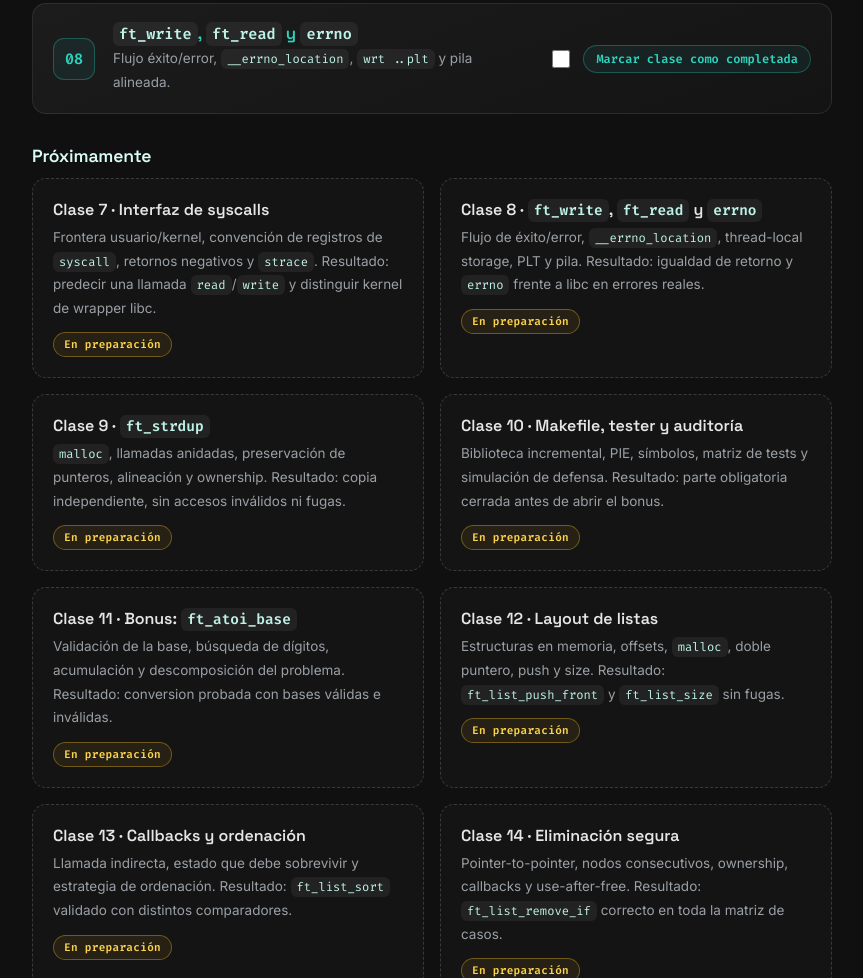
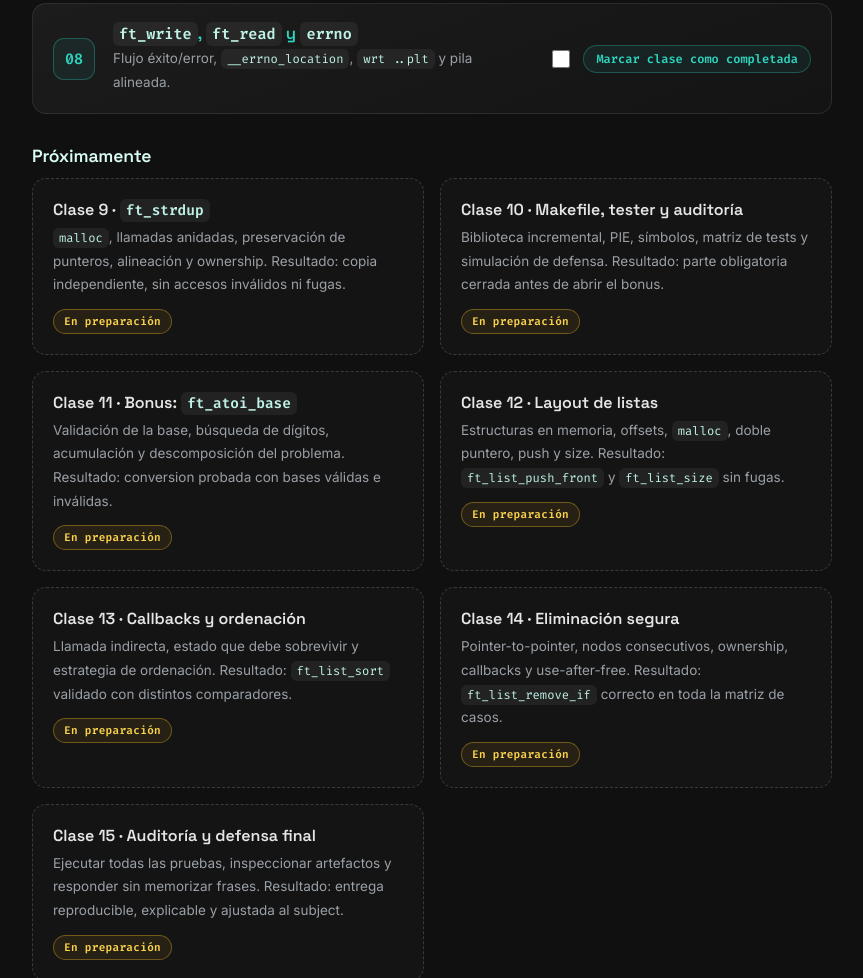
Before and after one commit to SoMaxB/waypoint_web_classes, a plain HTML site: page clases/libasm/index.html in a window 1280 px wide. Shown: the part 1942-2920 px from the top of the page, without its empty margins (208-1071 px from the left). Drawn offline with Linux system fonts and the light colour scheme; no server answers.

Commit message:
Fix dups on Libasm index

```diff
--- a/clases/libasm/index.html
+++ b/clases/libasm/index.html
@@ -170,18 +170,6 @@
       <div class="soon-grid">
 
         <div class="soon-card">
-          <h4><span lang="es">Clase 7 · Interfaz de syscalls</span><span lang="en">Class 7 · Syscall interface</span></h4>
-          <p><span lang="es">Frontera usuario/kernel, convención de registros de <code>syscall</code>, retornos negativos y <code>strace</code>. Resultado: predecir una llamada <code>read</code>/<code>write</code> y distinguir kernel de wrapper libc.</span><span lang="en">User/kernel boundary, <code>syscall</code> register convention, negative returns and <code>strace</code>. Result: predict a <code>read</code>/<code>write</code> call and tell kernel from libc wrapper.</span></p>
-          <span class="badge amber" data-i18n="status.coming">En preparación</span>
-        </div>
-
-        <div class="soon-card">
-          <h4><span lang="es">Clase 8 · <code>ft_write</code>, <code>ft_read</code> y <code>errno</code></span><span lang="en">Class 8 · <code>ft_write</code>, <code>ft_read</code> and <code>errno</code></span></h4>
-          <p><span lang="es">Flujo de éxito/error, <code>__errno_location</code>, thread-local storage, PLT y pila. Resultado: igualdad de retorno y <code>errno</code> frente a libc en errores reales.</span><span lang="en">Success/error flow, <code>__errno_location</code>, thread-local storage, PLT and stack. Result: return and <code>errno</code> match libc on real errors.</span></p>
-          <span class="badge amber" data-i18n="status.coming">En preparación</span>
-        </div>
-
-        <div class="soon-card">
           <h4><span lang="es">Clase 9 · <code>ft_strdup</code></span><span lang="en">Class 9 · <code>ft_strdup</code></span></h4>
           <p><span lang="es"><code>malloc</code>, llamadas anidadas, preservación de punteros, alineación y ownership. Resultado: copia independiente, sin accesos inválidos ni fugas.</span><span lang="en"><code>malloc</code>, nested calls, pointer preservation, alignment and ownership. Result: independent copy, no invalid accesses or leaks.</span></p>
           <span class="badge amber" data-i18n="status.coming">En preparación</span>
```
